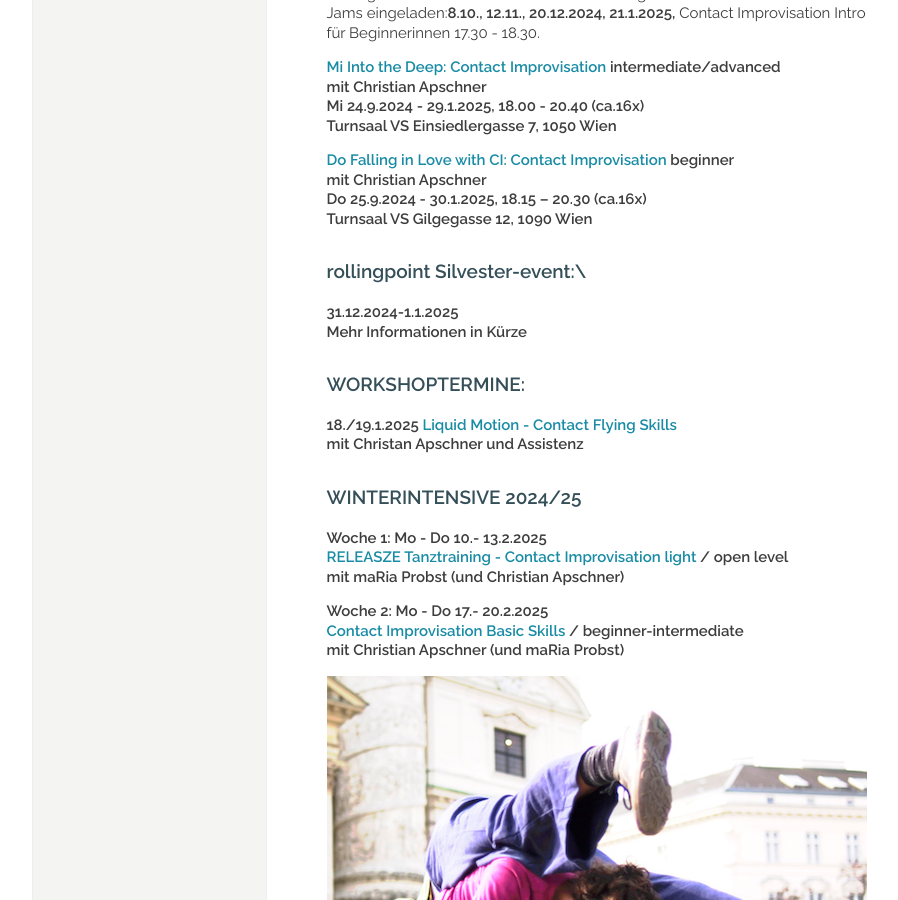
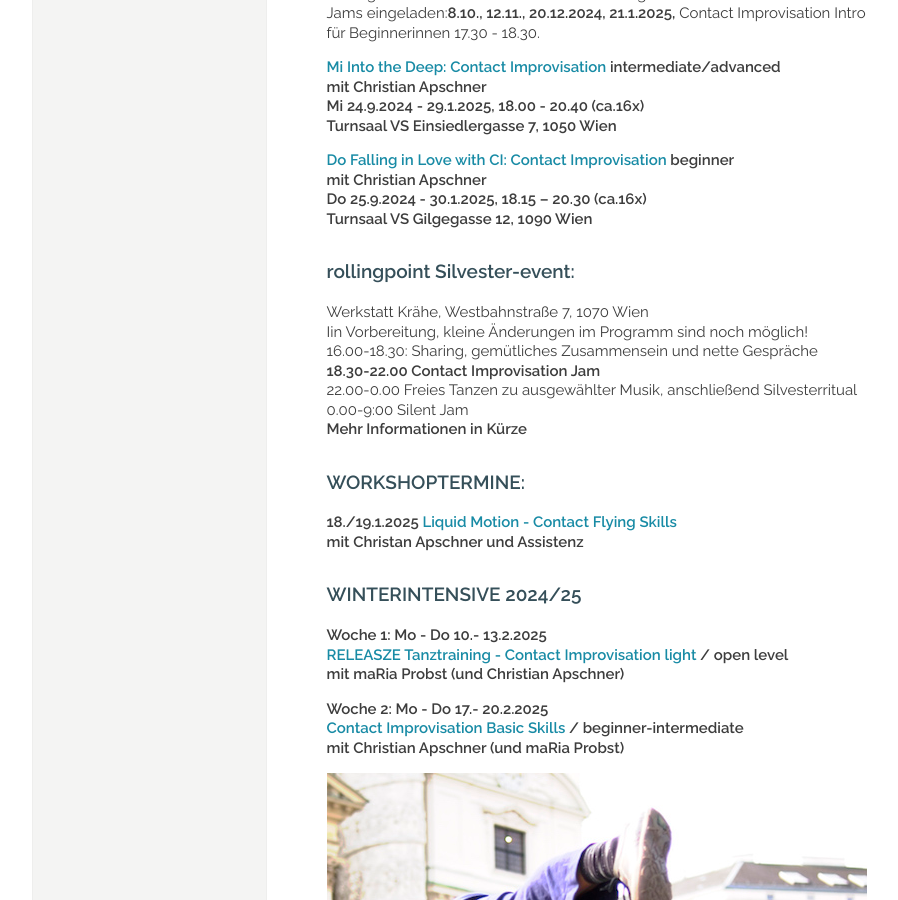
Before and after one commit to manulari/rollingpointat, a Jekyll site: the page built from _pages_de/index.md, in a window 1280 px wide and 900 px high, scrolled down 1480 px. Shown: the whole window, without its empty margins (152-1050 px from the left). Built offline with Jekyll 4.4.1, drawn with Linux system fonts in a browser that asks for light colours; comment, search, counter and statistics services are not loaded.

Commit message:
Update page (de) “index”

```diff
--- a/_pages_de/index.md
+++ b/_pages_de/index.md
@@ -26,7 +26,7 @@ Fotocredit: https://johannes-stolba.net/photography/
 
 **Kursbeginn  23.- 26.9.2024**
 
-**[Mo RELEASZ Tanztraining: ](/releasze)[Zeitgenössischer Tanz / CI-light / Somatisches Lernen](/releasze) open level**\
+**[Mo RELEASZ Tanztraining: ](/releasze)****[Zeitgenössischer Tanz / CI-light / Somatisches Lernen](/releasze) open level**\
  **mit maRia Probst**\
 **Mo 23.9.2024 - 27.1.2025, 18.30 - 20.15 (ca.16x)**\
 **Turnsaal VS Gilgegasse 12, 1090 Wien**
@@ -46,8 +46,14 @@ An folgenden Terminen sind auch Neueinsteiger*inne*n zur Teilnahme an der Jams e
 **Do 25.9.2024 - 30.1.2025, 18.15 – 20.30 (ca.16x)**\
 **Turnsaal VS Gilgegasse 12, 1090 Wien**
 
-### **rollingpoint Silvester-event:**\
-**31.12.2024-1.1.2025**\
+### **rollingpoint Silvester-event:**
+
+Werkstatt Krähe, Westbahnstraße 7, 1070 Wien\
+Iin Vorbereitung, kleine Änderungen im Programm sind noch möglich!\
+16.00-18.30: Sharing, gemütliches Zusammensein und nette Gespräche\
+**18.30-22.00 Contact Improvisation Jam**\
+22.00-0.00 Freies Tanzen zu ausgewählter Musik, anschließend Silvesterritual\
+0.00-9:00 Silent Jam\
 **Mehr Informationen in Kürze**
 
 ### **WORKSHOPTERMINE:**
```
